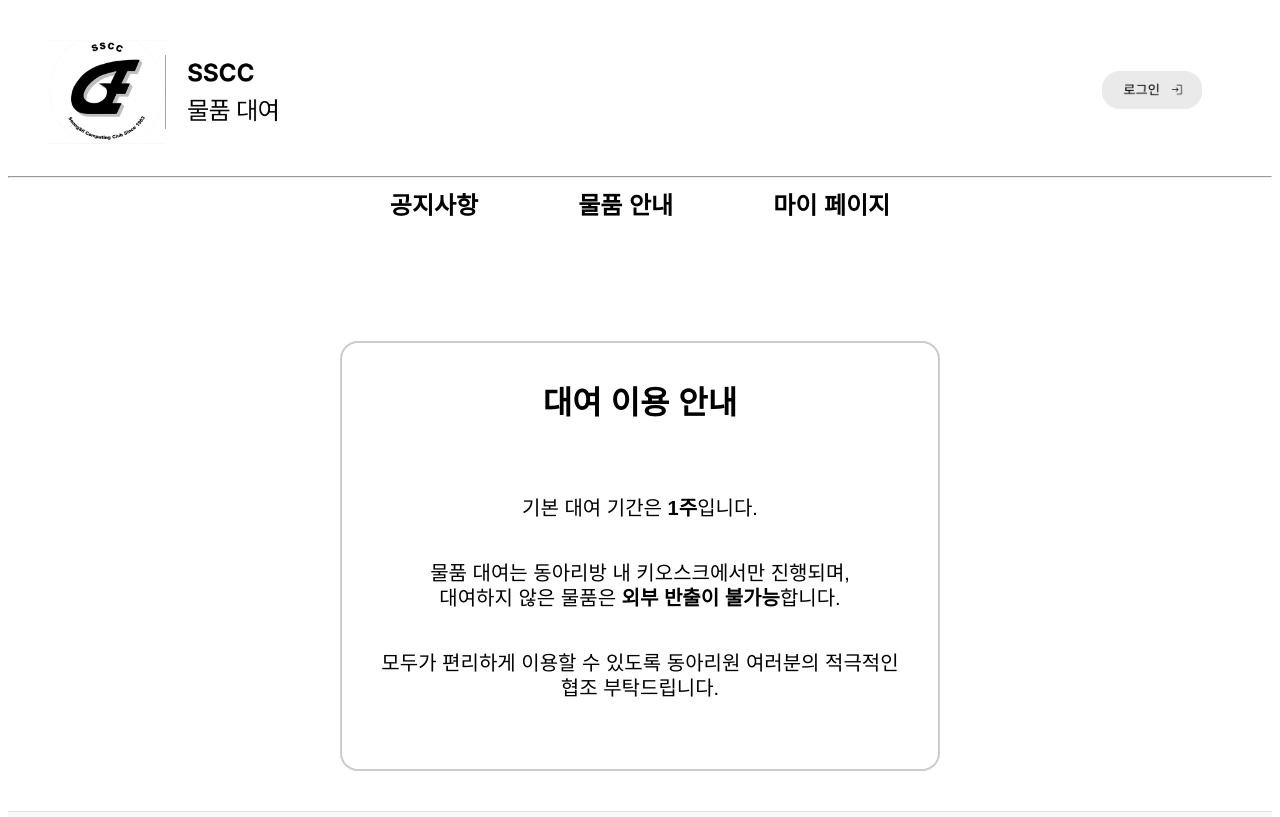
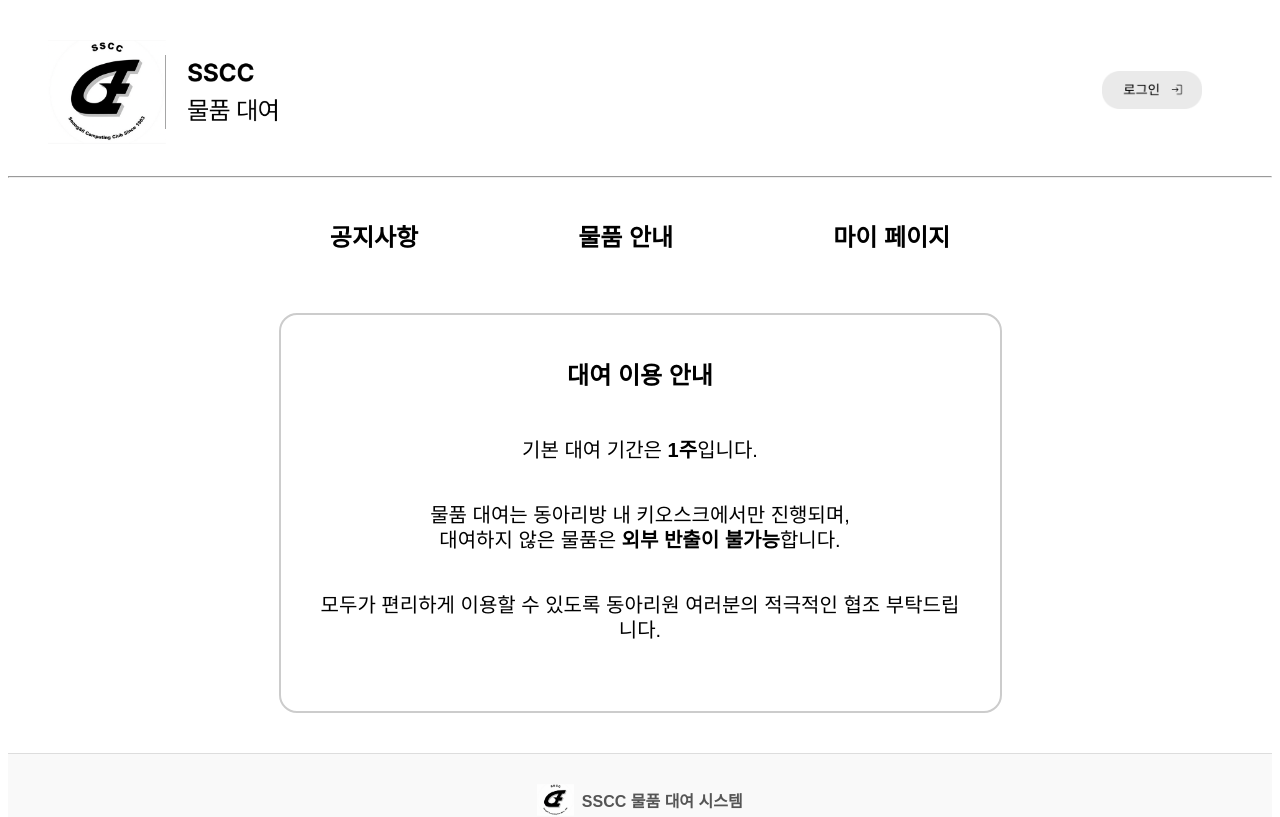
Before and after one commit to SSCC-Library/SSCCtal-FE.WEB, a React (Vite) app: page / in a window 1280 px wide. Shown: the top 817 px of the page. Built offline with nearby package versions, Linux system fonts and the light colour scheme; no server answers; a web font is replaced by a local one.

Commit message:
feat: 합병 중 수정사항 (#25)

```diff
--- a/src/components/Layout.jsx
+++ b/src/components/Layout.jsx
@@ -74,7 +74,7 @@ const Layout = ({ children }) => {
         </div>
       </div>
       <hr />
-      <div className="gnb">
+      <div className="gnb-user">
         <Link to="/">공지사항</Link>
         <Link
           to="/itemlist"
@@ -101,7 +101,7 @@ const Layout = ({ children }) => {
           마이 페이지
         </span>
       </div>
-      <div className="content">
+      <div className="content-user">
         {children}
       </div>
       <div className="footer">
@@ -134,10 +134,10 @@ const Layout = ({ children }) => {
             <h2 className="modal-title">Contributors</h2>
             <ul className="modal-list">
               <li>40기 AI융합학부 원영진</li>
-              <li>41기 컴퓨터학부 정영인</li>
-              <li>42기 AI융합학부 권나현</li>
-              <li>42기 컴퓨터학부 송채원</li>
-              <li>43기 컴퓨터학부 김지성</li>
+              <li>40기 컴퓨터학부 정영인</li>
+              <li>41기 AI융합학부 권나현</li>
+              <li>41기 컴퓨터학부 송채원</li>
+              <li>42기 컴퓨터학부 김지성</li>
             </ul>
             <button
               onClick={() => setShowContributors(false)}
--- a/src/css/itemlist.css
+++ b/src/css/itemlist.css
@@ -3,6 +3,7 @@
   justify-content: center;
   flex-direction: column;
   align-items: center;
+  margin-top: 16px;
 }
 
 .search-box {
--- a/src/css/style.css
+++ b/src/css/style.css
@@ -14,7 +14,7 @@
   gap: 10px;
 }
 
-.content {
+.content-user {
   min-height: 50vh;
   width: 100%;
   max-width: 1200px;      /* 너비 제한 */
@@ -53,7 +53,7 @@ img.user-icon {
   height: 18px;
 }
 
-.gnb {
+.gnb-user {
   display: flex;
   justify-content: center;
   gap: 160px;
@@ -63,13 +63,13 @@ img.user-icon {
   font-weight: 600;
 }
 
-.gnb a {
+.gnb-user a {
   text-decoration: none;
   color: black;
 }
 
 /* main.html */
-.notice-box {
+.notice-box-user {
    display: flex;
    flex-direction: column;
    align-items: center;
@@ -91,7 +91,7 @@ img.user-icon {
    color: #000;
 }
 
-.title {
+.title-user {
    font-size: 1.5rem;
    font-weight: 700;
    text-align: center;
--- a/src/pages/ItemList.jsx
+++ b/src/pages/ItemList.jsx
@@ -23,21 +23,12 @@ useEffect(() => {
       setPage(1);
       fetchItems(1, size, '', 'hashtag');
     }
-}, [location]);
-
-	useEffect(() => {
-		if (location.pathname === '/itemlist' && location.search === '') {
-			setInputText('');
-			setSearchText('');
-			setPage(1);
-			fetchItems({ text: '', page: 1 });
-		}
-	}, [location]);
+  }, [location, size]);
 
   // 전체 물품 목록 불러오기
   const fetchItems = async (page = 1, size = 12, searchText = '', searchType = 'hashtag') => {
     try {
-			const res = await axios.get(`${REACT_APP_API_BASE_URL}/api/v1/items/list`, {
+      const res = await axios.get(`${import.meta.env.VITE_API_BASE_URL}/api/v1/items/list`, {
         headers: {
           Authorization: `Bearer ${token}`,
         },
@@ -55,26 +46,19 @@ useEffect(() => {
     }
   };
 
-  // 페이지, 검색어, 검색타입이 바뀔 때마다 목록 불러오기
+  // 페이지, 검색어, 검색타입, size가 바뀔 때마다 목록 불러오기
   useEffect(() => {
     fetchItems(page, size, searchText, searchType);
   }, [page, searchText, searchType, size]);
 
-	// 페이지 변경 시마다 목록 불러오기
-	useEffect(() => {
-		fetchItems(page, size, searchText, searchType);
-	}, [page, searchText, searchType]);
+  const totalPages = Math.ceil(total / size);
 
   return (
     <div className="container">
       <div className="list-wrapper">
         {/* 검색창 */}
-        <div
-          className="search-bar-wrapper"
-        >
-          <div
-            className="search-combo"
-          >
+        <div className="search-bar-wrapper">
+          <div className="search-combo">
             <select
               value={searchType}
               onChange={(e) => setSearchType(e.target.value)}
@@ -115,7 +99,6 @@ useEffect(() => {
                 className="item-card"
                 key={index}
                 onClick={() => {
-                  console.log(item);
                   if (item.type === 'book' && item.name) {
                     const query = encodeURIComponent(item.name);
                     window.open(`https://www.google.com/search?q=${query}`, '_blank');
@@ -169,7 +152,7 @@ useEffect(() => {
               >
                 {i + 1}
               </button>
-						))}{' '}
+            ))}
             <button
               className="next-btn"
               onClick={() => setPage((prev) => Math.min(prev + 1, totalPages))}
--- a/src/pages/Login.jsx
+++ b/src/pages/Login.jsx
@@ -11,14 +11,14 @@ const Login = () => {
 	const [showPassword, setShowPassword] = useState(false);
 	const [capsLockOn, setCapsLockOn] = useState(false);
 
-	const REACT_APP_API_BASE_URL = import.meta.env.VITE_BACKEND_URL;
-	const navigate = useNavigate();
+const baseUrl = import.meta.env.VITE_API_BASE_URL;
+const navigate = useNavigate();
 
 	const handleLogin = async (e) => {
 		e.preventDefault();
 
 		try {
-			const res = await axios.post(`${REACT_APP_API_BASE_URL}/api/v1/auth/login`, {
+			const res = await axios.post(`${baseUrl}/api/v1/auth/login`, {
 				student_id: studentId,
 				password: password,
 			});
@@ -43,7 +43,7 @@ const Login = () => {
 	};
 
 	return (
-		<div className="notice-box login-box">
+		<div className="notice-box-user login-box">
 			<h3>로그인</h3>
 			<p className="subtext">유세인트 계정을 입력하세요.</p>
 			<form className="login-form" onSubmit={handleLogin}>
--- a/src/pages/Main.jsx
+++ b/src/pages/Main.jsx
@@ -2,8 +2,8 @@ import React from 'react';
 
 const Main = () => {
   return (
-    <div className="notice-box">
-      <div className="title">대여 이용 안내</div>
+    <div className="notice-box-user">
+      <div className="title-user">대여 이용 안내</div>
       <p>기본 대여 기간은 <strong>1주</strong>입니다.</p>
       <p>
         물품 대여는 동아리방 내 키오스크에서만 진행되며,<br />
--- a/src/pages/RentalHistory.jsx
+++ b/src/pages/RentalHistory.jsx
@@ -1,5 +1,6 @@
 import React, { useEffect, useState } from 'react';
 import { useMediaQuery } from 'react-responsive';
+import axios from 'axios';
 import '../css/rentalhistory.css';
 
 const RentalHistory = () => {
@@ -9,6 +10,22 @@ const RentalHistory = () => {
   const isMobile = useMediaQuery({ maxWidth: 768 });
 
 	const REACT_APP_API_BASE_URL = import.meta.env.VITE_BACKEND_URL;
+
+  useEffect(() => {
+    const fetchRentalHistory = async () => {
+      try {
+        const response = await axios.get(`${REACT_APP_API_BASE_URL}/rental-history`, {
+          params: { page }
+        });
+        const data = response.data;
+        setRecords(data.records || []);
+        setTotalPages(data.totalPages || 1);
+      } catch (error) {
+        console.error('Failed to fetch rental history:', error);
+      }
+    };
+    fetchRentalHistory();
+  }, [page, REACT_APP_API_BASE_URL]);
 
   return (
     <div className="rental-wrapper">
```
Also changed, not shown: 1 other file (tests, documents, lock files or other folders). Lines whose indentation alone changed are shown as unchanged.
